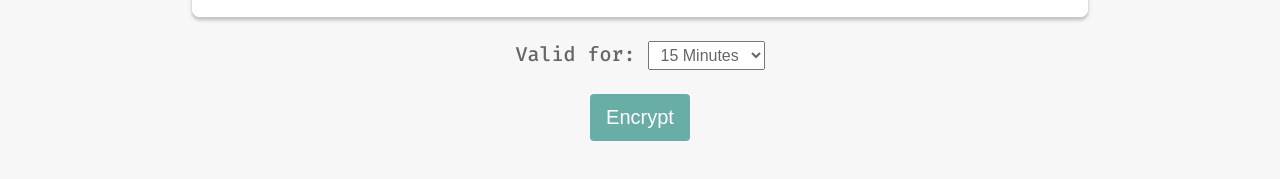
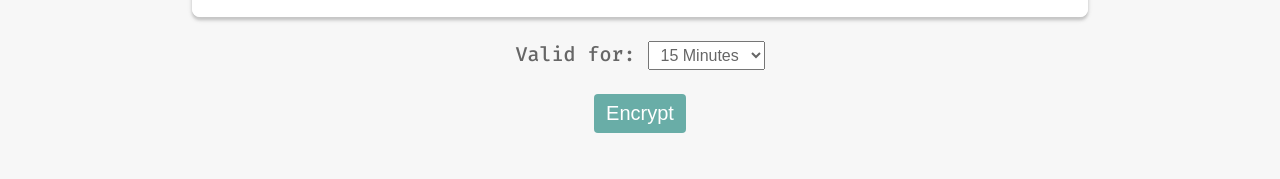
Before and after one commit to singlarobin/text-encryptor, a React (Create React App) app: page / in a window 1280 px wide. Shown: the part 367-546 px from the top of the page. Built offline with nearby package versions, Linux system fonts and the light colour scheme.

Commit message:
styles can be passed through parent Component to child component

```diff
--- a/src/components/button/index.js
+++ b/src/components/button/index.js
@@ -1,12 +1,12 @@
 import React from 'react';
-import classes from './styles.module.css';
+import './styles.module.css';
 
 const Button = React.memo(props => {
-    const { label, onClick } = props;
+    const { children, Style, onClick } = props;
 
-    return <div className={classes.buttonContainer}>
-        <button onClick={onClick}>{label}</button>
-    </div>;
+    return <button style={Style} onClick={onClick}>{children}</button>;
 });
 
 export default Button;
+
+Button.defaultProps = { style:{}, };
--- a/src/components/button/styles.module.css
+++ b/src/components/button/styles.module.css
@@ -1,18 +1,13 @@
-.buttonContainer {
-    text-align: center;
-    padding-top: 1.5rem;
-}
-
 button {
     background-color: var(--secondary-theme-color);
     color: var(--text-light);
     font-size: 1.25rem;
     border: none;
     outline: none;
+    box-shadow: none;
     border-radius: 0.25rem;
-    padding: 0.75rem 1rem;
-    transition: transform 1s;
-    transform: scale(1);
+    padding: 0.5rem 0.75rem;
+    transition: box-shadow 0.15s, background-color 0.15s;
 }
 
 button:hover {
--- a/src/components/generate/index.js
+++ b/src/components/generate/index.js
@@ -3,6 +3,7 @@ import Input from '../input';
 import Select from '../select';
 import Button from '../button';
 import SnackBar from '../snackbar';
+import classes from './styles.module.css';
 import isEmptyString from '../../utils';
 import { selectOptions, severityOptions } from '../constants';
 
@@ -27,9 +28,16 @@ const Generate = () => {
     }, [inputTextVal, openSnackbar, validity]);
 
     return <div>
-        <Input inputTextVal={inputTextVal} handleInputTextChange={handleInputTextChange} />
+        <div className={classes.inputContainer}>
+            <Input inputTextVal={inputTextVal} handleInputTextChange={handleInputTextChange}
+                placeholderValue='Enter Text' />
+        </div>
+
         <Select handleValidityChange={handleValidityChange} />
-        <Button label='Encrypt' onClick={handleButtonClick} />
+        <div className={classes.buttonContainer}>
+            <Button onClick={handleButtonClick} > Encrypt </Button>
+        </div>
+
         {openSnackbar &&
             <SnackBar message={snackbarMessage} severity={snackbarSeverity} handleClose={handleSnackbarClose}/>}
     </div>;
--- /dev/null
+++ b/src/components/generate/styles.module.css
@@ -0,0 +1,14 @@
+.inputContainer {
+    width: 70vw;
+    height: 20vh;
+    margin: 1.5rem auto;
+    background-color: var(--card-bg);
+    box-shadow: var(--card-shadow-hover);
+    transition: box-shadow 0.2s ease-in-out, tranform 0.2s ease-in-out, background-color 0.2s ease-in-out;
+    border-radius: 0.5rem;
+}
+
+.buttonContainer {
+    text-align: center;
+    padding: 1.5rem;
+}
--- a/src/components/input/index.js
+++ b/src/components/input/index.js
@@ -1,13 +1,11 @@
 import React from 'react';
-import classes from './styles.module.css';
+import './styles.module.css';
 
 const Input = React.memo( props => {
-    const { inputTextVal, handleInputTextChange } = props;
+    const { inputTextVal, handleInputTextChange, placeholderValue, style } = props;
     const handleChange = e => handleInputTextChange(e.target.value);
 
-    return <div className={classes.inputContainer}>
-        <textarea onChange={handleChange} placeholder="Enter Text" value={inputTextVal}/>
-    </div>;
+    return <textarea style={style} onChange={handleChange} placeholder={placeholderValue} value={inputTextVal}/>;
 });
 
 export default Input;
--- a/src/components/input/styles.module.css
+++ b/src/components/input/styles.module.css
@@ -1,13 +1,3 @@
-.inputContainer {
-    width: 70vw;
-    height: 20vh;
-    margin: 1.5rem auto;
-    background-color: var(--card-bg);
-    box-shadow: var(--card-shadow-hover);
-    transition: box-shadow 0.2s ease-in-out, tranform 0.2s ease-in-out, background-color 0.2s ease-in-out;
-    border-radius: 0.5rem;
-}
-
 textarea {
     width: inherit;
     height: inherit;
```
